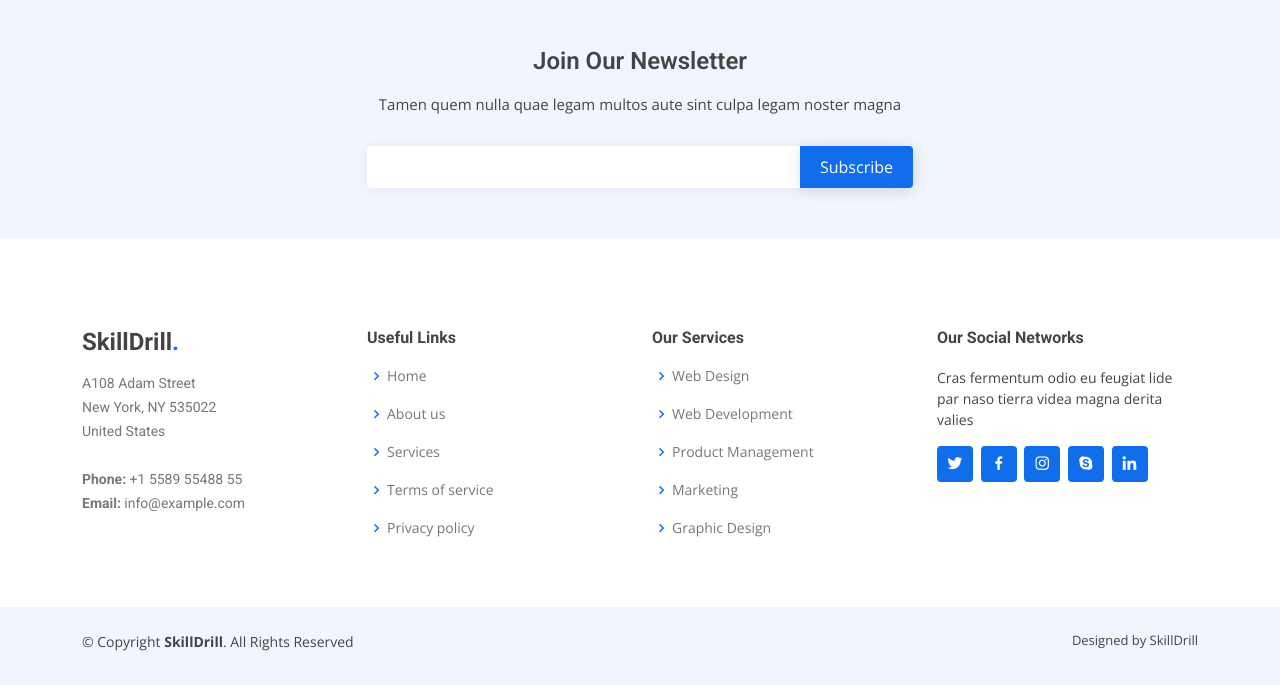
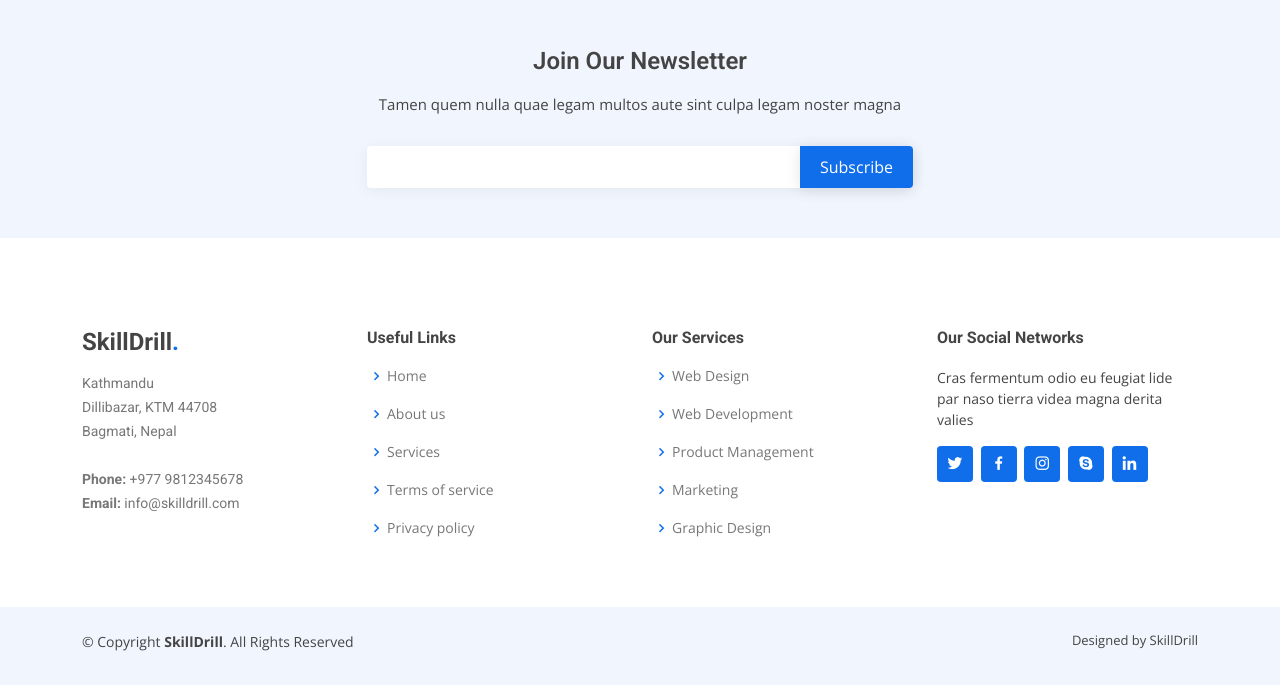
Before and after one commit to Real-World-Project/SkillDrill, a Django app: page / in a window 1280 px wide. Shown: the part 3000-3685 px from the top of the page. Run offline with Django 3.2, Linux system fonts and the light colour scheme; some libraries are stand-ins or nearby versions.

Commit message:
landing_page

```diff
--- a/skilldrill/templates/layout.html
+++ b/skilldrill/templates/layout.html
@@ -125,11 +125,11 @@
           <div class="col-lg-3 col-md-6 footer-contact">
             <h3>SkillDrill<span>.</span></h3>
             <p>
-              A108 Adam Street <br>
-              New York, NY 535022<br>
-              United States <br><br>
-              <strong>Phone:</strong> +1 5589 55488 55<br>
-              <strong>Email:</strong> info@example.com<br>
+              Kathmandu <br>
+              Dillibazar, KTM 44708<br>
+              Bagmati, Nepal <br><br>
+              <strong>Phone:</strong> +977 9812345678<br>
+              <strong>Email:</strong> info@skilldrill.com<br>
             </p>
           </div>
 
```
